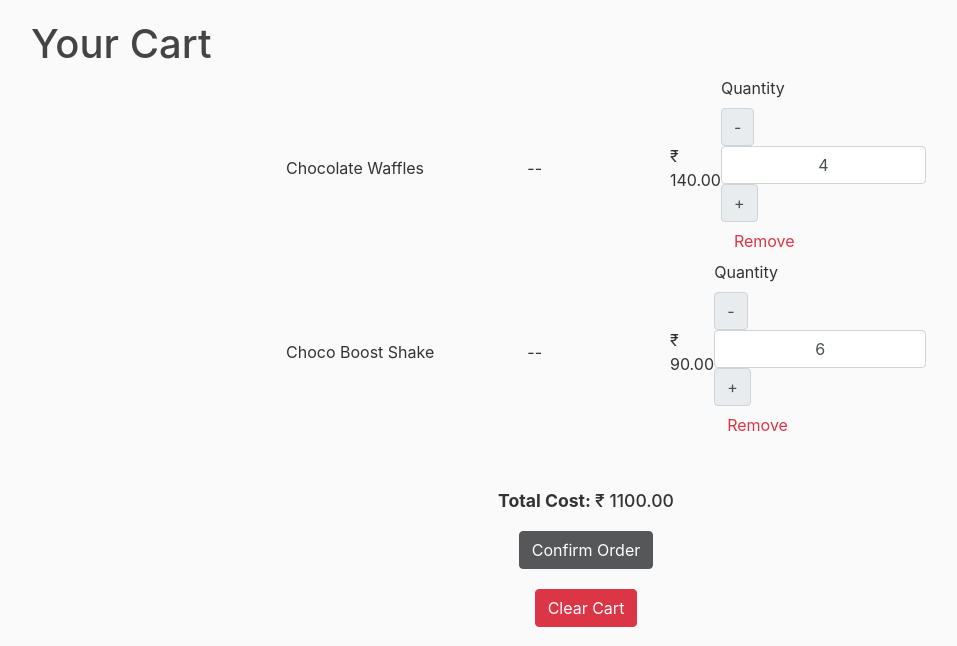
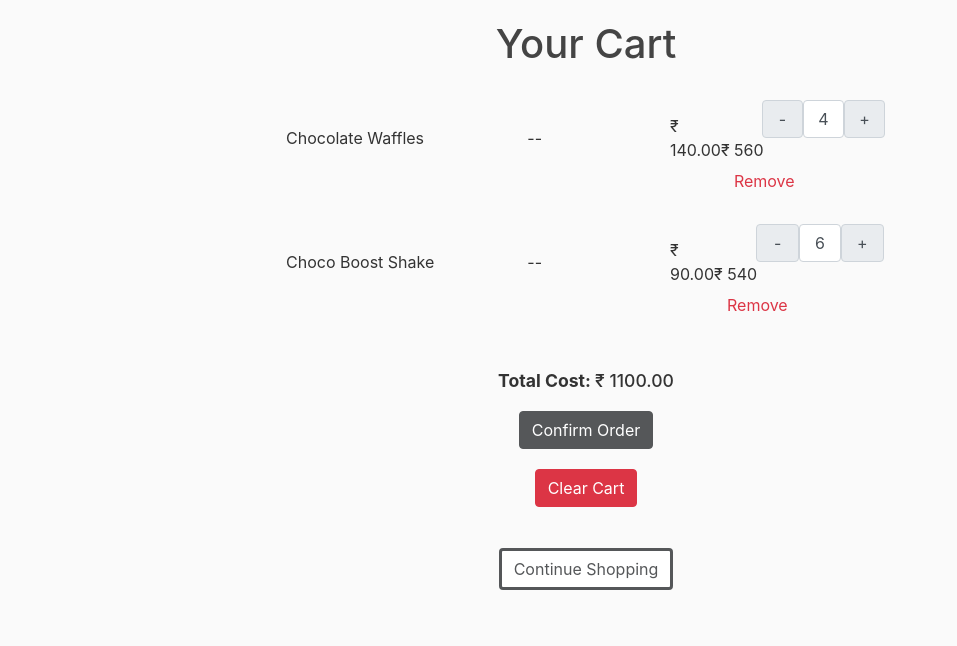
Before and after one commit to Nikhil422004/Tavern_Restaurant_App, a Django app: page /view-cart/ in a window 1280 px wide. Shown: the part 60-706 px from the top of the page, without its empty margins (54-1011 px from the left). Run offline with Django 5.2, Linux system fonts and the light colour scheme; a user stored in the database is signed in; data comes from the database, SQL or seed files in the repository; both versions use the stored data as it was after the commit; some libraries are stand-ins or nearby versions.

Commit message:
item cost fixed

```diff
--- a/menu/controller/cart.py
+++ b/menu/controller/cart.py
@@ -43,12 +43,13 @@ def updatecart(request):
         if(cart):
             menuQty = int(request.POST.get('menuQty'))
             cart.menuQty = menuQty
+            item_cost = menuQty*cart.menu.price
             cart.save()
 
             cart_items = Cart.objects.filter(user=request.user)
             total_cost = sum(item.menu.price * item.menuQty for item in cart_items)
 
-            return JsonResponse({'status': 'Updated successfully', 'total_cost': total_cost})
+            return JsonResponse({'status': 'Updated successfully', 'total_cost': total_cost, 'item_cost':item_cost})
     return redirect('update-cart/')
 
 
--- a/menu/static/js/custom.js
+++ b/menu/static/js/custom.js
@@ -51,8 +51,9 @@ $(document).ready(function () {
   $(".changeQty").click(function (e) {
     e.preventDefault();
 
-    var menuId = $(this).closest(".menuCard").find(".menuId").val();
-    var menuQty = $(this).closest(".menuCard").find(".qty-input").val();
+    var menuCard = $(this).closest(".menuCard");
+    var menuId = menuCard.closest(".menuCard").find(".menuId").val();
+    var menuQty = menuCard.closest(".menuCard").find(".qty-input").val();
     var token = $("input[name=csrfmiddlewaretoken]").val();
 
     $.ajax({
@@ -65,6 +66,10 @@ $(document).ready(function () {
       },
       success: function (response) {
         $(".total-cost").text(response.total_cost);
+        menuCard
+          .closest(".cartItem")
+          .find(".item-cost")
+          .text(response.item_cost);
         console.log(response);
       },
       error: function (response) {
--- a/menu/static/menu/cart.css
+++ b/menu/static/menu/cart.css
@@ -1,3 +1,25 @@
+.qtyBtnGroup {
+    display: flex;
+    align-items: center;
+    justify-content: center;
+    width: fit-content;
+}
+
+.decrement-btn,
+.qty-input,
+.increment-btn {
+    width: 20%;
+    text-align: center;
+}
+
+.input-group-text {
+    justify-content: center;
+}
+
+.menuTitle {
+    text-align: center;
+}
+
 .cartBox {
     display: flex;
     justify-content: center;
--- a/menu/templates/menu/base.html
+++ b/menu/templates/menu/base.html
@@ -24,7 +24,6 @@
     />
 
     <link rel="stylesheet" href="{% static 'menu/main.css' %}" />
-    <link rel="stylesheet" href="{% static 'menu/cart.css' %}" />
     <link rel="stylesheet" href="{% static 'menu/home.css' %}" />
 
     {% block head %}{% endblock %} {% if title %}
--- a/menu/templates/menu/view_cart.html
+++ b/menu/templates/menu/view_cart.html
@@ -1,6 +1,7 @@
 {% extends "menu/base.html" %}
 {% load static %}
 {% block head %}
+<link rel="stylesheet" href="{% static 'menu/cart.css' %}" />
 <title>Tavern | View Cart</title>
 {% endblock head%}
 {% block content %}
@@ -16,12 +17,13 @@
         {% csrf_token %}
         <input type="hidden" name="csrfmiddlewaretoken" value="{{ csrf_token }}">
         <input type="hidden" value="{{ item.menu.pk }}" class="menuId">
-        <label for="Quantity">Quantity</label>
+        <label for="Quantity"></label>
         <div class="qtyBtnGroup">
           <button class="input-group-text changeQty decrement-btn">-</button>
           <input type="text" name="Quantity" value={{item.menuQty}} class="form-control qty-input text-center">
           <button class="input-group-text  changeQty increment-btn">+</button>
         </div>
+        <span class="item-cost">₹ {% widthratio item.menu.price 1 item.menuQty  %}</span>
         <div class="addBtnGroup">
           <button type="button" class="btn btn-link text-danger remBtn">Remove</button>
         </div>
```
Also changed, not shown: db.sqlite3.
